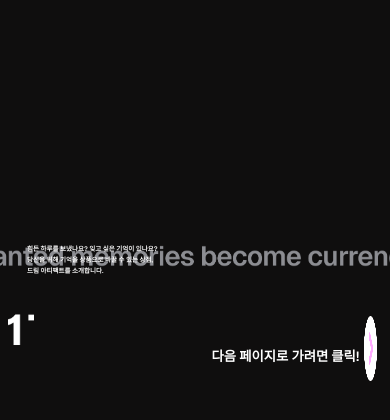
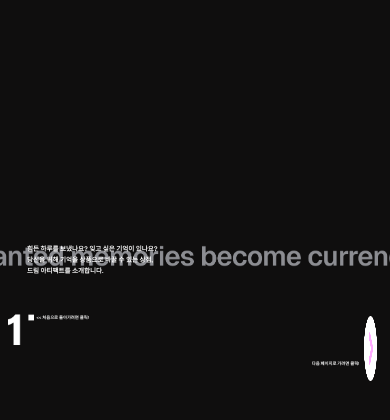
Before and after one commit to jiemingyeol/dream-artifact, a Flask app: page /intro2 in a window 390 px wide. Shown: the part 228-648 px from the top of the page. Run offline with Flask 3, Linux system fonts and the light colour scheme; some libraries are stand-ins or nearby versions.

Commit message:
intro2 update

```diff
--- a/templates/intro/intro1.html
+++ b/templates/intro/intro1.html
@@ -33,8 +33,8 @@
         </div>
 
         <!-- Shop Illustration -->
-        <!-- 1440x810 기준: top 170px, height 533px, bottom 107px / left 881px, width 494px, right 65px -->
-        <div class="absolute overflow-hidden" style="top: calc(170 / 810 * 100vh); left: calc(881 / 1440 * 100%); width: calc(494 / 1440 * 100%); height: calc(533 / 810 * 100vh);">
+        <!-- 1440x810 기준: top 170px, height 533px / left 881px, width 494px (가이드: vh, % 단위) -->
+        <div class="absolute overflow-hidden left-[61.19%] top-[20.99vh] h-[65.80vh] w-[34.31%]">
             <img src="{{ url_for('static', filename='images/intro/shop-illustration.png') }}" alt="Dream Artifact Shop" class="absolute inset-0 w-full h-full object-cover max-w-none pointer-events-none">
         </div>
 
--- a/templates/intro/intro2.html
+++ b/templates/intro/intro2.html
@@ -38,8 +38,8 @@
         </div>
 
         <!-- Shop Illustration -->
-        <!-- 1440x810 기준: top 170px, height 533px, bottom 107px / left 881px, width 494px, right 65px -->
-        <div class="absolute overflow-hidden" style="top: calc(170 / 810 * 100vh); left: calc(881 / 1440 * 100%); width: calc(494 / 1440 * 100%); height: calc(533 / 810 * 100vh);">
+        <!-- 1440x810 기준: top 170px, height 533px / left 881px, width 494px (가이드: vh, % 단위) -->
+        <div class="absolute overflow-hidden left-[61.19%] top-[20.99vh] h-[65.80vh] w-[34.31%]">
             <img src="{{ url_for('static', filename='images/intro/shop-illustration.png') }}" alt="Dream Artifact Shop" class="absolute inset-0 w-full h-full object-cover max-w-none pointer-events-none">
         </div>
 
@@ -51,8 +51,13 @@
             <p>드림 아티팩트를 소개합니다.</p>
         </div>
 
-        <!-- 다음 페이지로 가려면 클릭! 우측 여백 114, 아래 여백 43 (1440×810 기준), 점멸, 16pt 기준 반응형 -->
-        <div class="absolute text-right text-white whitespace-nowrap intro2-blink-text" style="right: calc(114 / 1440 * 100%); bottom: calc(49 / 810 * 100vh); font-family: 'Geist', sans-serif; font-weight: 600; font-size: clamp(10pt, 1.48vw, 20pt); line-height: 1.5; letter-spacing: 0%; animation: intro2-blink 0.8s ease-in-out infinite;">
+        <!-- << 처음으로 돌아가려면 클릭! (1440×810 기준 left 135, top 70, 가이드: vh, % 단위, 클릭/호버 비활성화) -->
+        <div class="absolute text-left text-white whitespace-nowrap intro2-blink-text font-semibold leading-[1.5] left-[9.38%] top-[9.1vh] text-[1.1vw] pointer-events-none" style="font-family: 'Geist', sans-serif; animation: intro2-blink 0.8s ease-in-out infinite;">
+            &lt;&lt; 처음으로 돌아가려면 클릭!
+        </div>
+
+        <!-- 다음 페이지로 가려면 클릭! (1440×810 기준 right 114, bottom 49, 가이드: vh, % 단위) -->
+        <div class="absolute text-right text-white whitespace-nowrap intro2-blink-text font-semibold leading-[1.5] right-[7.92%] bottom-[6.05vh] text-[1.1vw]" style="font-family: 'Geist', sans-serif; animation: intro2-blink 0.8s ease-in-out infinite;">
             다음 페이지로 가려면 클릭!
         </div>
 
--- a/templates/intro/intro3.html
+++ b/templates/intro/intro3.html
@@ -38,7 +38,7 @@
             <p class="mb-0">잊고 싶고, 고통스럽고, 원치 않는 기억은 내용에 따라</p>
             <p class="mb-0">드림 토큰으로 교환됩니다.</p>
             <p class="mb-0">&nbsp;</p>
-            <p class="mb-0">이 드림 토큰으로 당신은 상점에 '드림 아티팩트'를 구매할 수 있습니다.</p>
+            <p class="mb-0">이 드림 토큰으로 당신은 상점에서 '드림 아티팩트'를 구매할 수 있습니다.</p>
             <p class="mb-0">드림 아티팩트는 오직 꿈에서만 사용할 수 있는 물건으로,</p>
             <p class="mb-0">당신의 부정적인 기억을 새롭게 바꿔줍니다.</p>
         </div>
```
